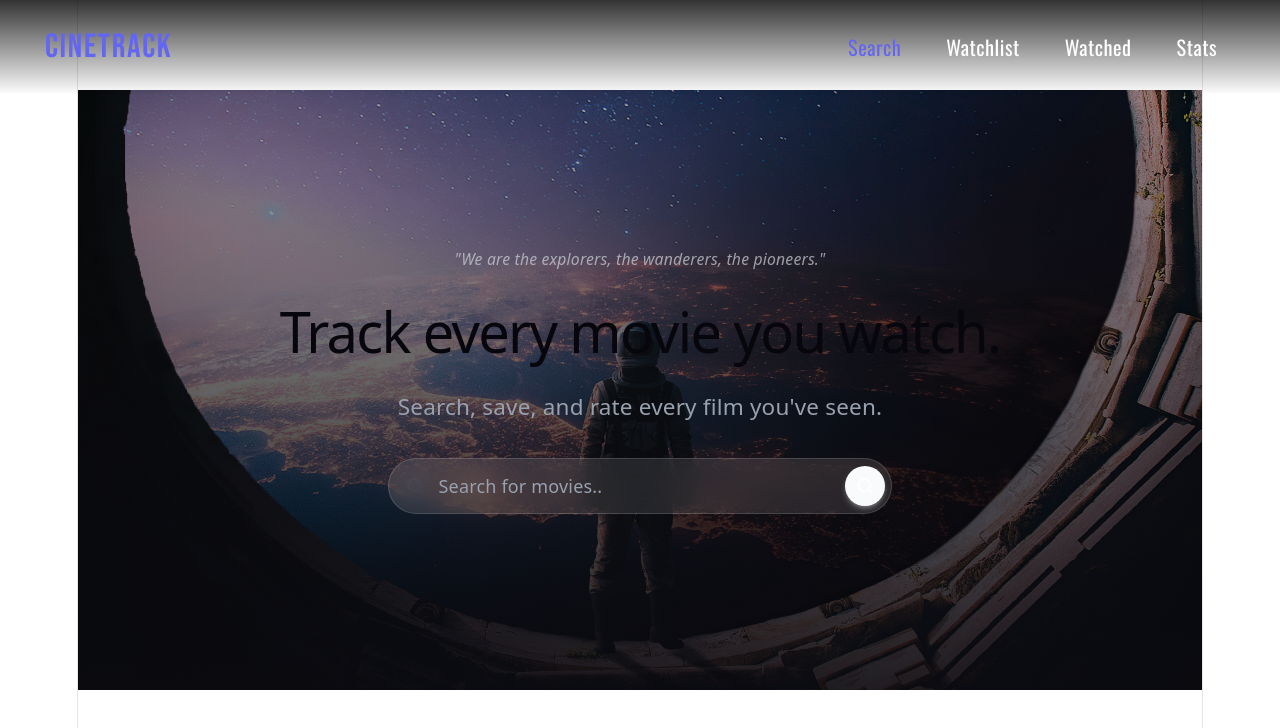
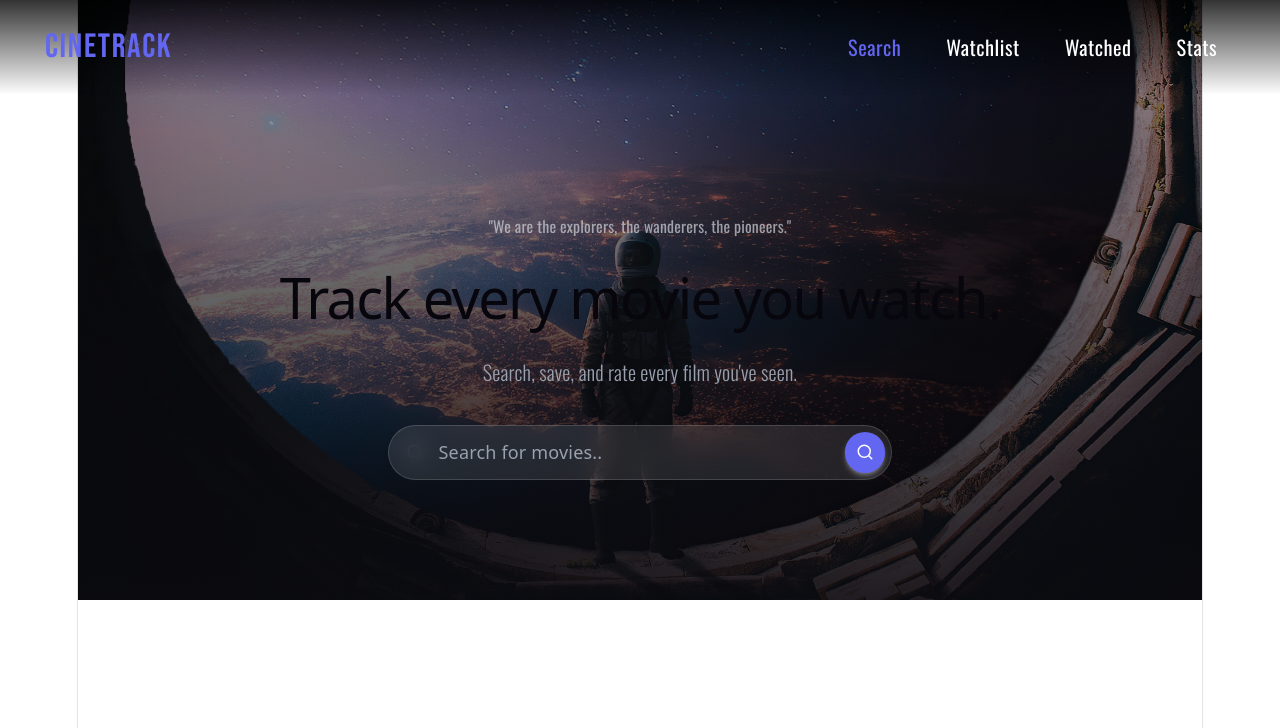
Before and after one commit to hadiyamariyam00-code/CineTrack, a React (Vite) app: page / in a window 1280 px wide. Shown: the top 728 px of the page. Built offline with nearby package versions, Linux system fonts and the light colour scheme; no server answers.

Commit message:
Fix font classes and hero spacing

```diff
--- a/src/pages/HomePage.jsx
+++ b/src/pages/HomePage.jsx
@@ -14,7 +14,7 @@ function HomePage() {
 
     return (
         <div
-            className="relative flex flex-col items-center justify-center text-center px-6 pt-16 pb-20"
+            className="relative flex flex-col items-center justify-center text-center px-6 pt-41 pb-20 -mt-20"
             style={{
                 minHeight: '75vh',
                 backgroundImage: `linear-gradient(180deg, rgba(0,0,0,0.35) 0%, rgba(10,10,15,0.9) 100%), url(${interstellarBg})`,
@@ -22,13 +22,13 @@ function HomePage() {
                 backgroundPosition: 'center',
             }}
         >
-            <p className="italic text-gray-300 text-sm mb-4 opacity-70">
+             <p className="italic font-display-oswald text-gray-300 text-sm mb-6 opacity-70">
                 "We are the explorers, the wanderers, the pioneers."
             </p>
-            <h1 className="text-font-display text-4xl md:text-5xl font-bold text-white mb-3 tracking-tight">
+            <h1 className="font-display-bebas text-5xl md:text-6xl text-white mb-4 tracking-wide">
                 Track every movie you watch.
             </h1>
-            <h3 className="text-gray-400 text-xl mb-8">
+            <h3 className="font-display-oswald text-gray-400 text-lg mb-8 font-light">
                 Search, save, and rate every film you've seen.
             </h3>
 
@@ -52,7 +52,7 @@ function HomePage() {
                     />
                     <button
                         type="submit"
-                        className="absolute right-1.5 bg-cinema-cta text-white w-9 h-9 rounded-full
+                        className="absolute right-1.5 bg-cinema-accent text-white w-9 h-9 rounded-full
                                    flex items-center justify-center hover:opacity-90 hover:scale-105
                                    transition-all shadow-md shadow-cinema-cta/30"
                     >
```
